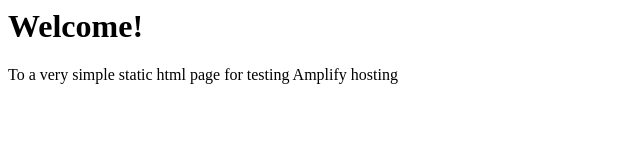
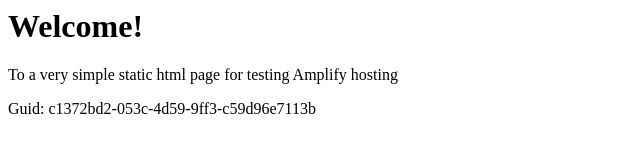
Before and after one commit to aws-aemilia-dub/Github-PR-Commit-Integration-Test-DoNotTouch-Gith-P5X5MO5I-v1-preprod-eu-west-1, a website: page src/index.html in a window 1280 px wide. Shown: the whole page, without its empty margins (0-640 px from the left). Drawn offline with Linux system fonts and the light colour scheme.

Commit message:
commit from integ tests

```diff
--- a/src/index.html
+++ b/src/index.html
@@ -1,3 +1,5 @@
+
+
 <html lang="en">
 
 <head>
@@ -10,6 +12,6 @@
 <body>
     <h1>Welcome!</h1>
     <p>To a very simple static html page for testing Amplify hosting</p>
-</body>
+    <p>Guid: c1372bd2-053c-4d59-9ff3-c59d96e7113b</p></body>
 
 </html>
```
